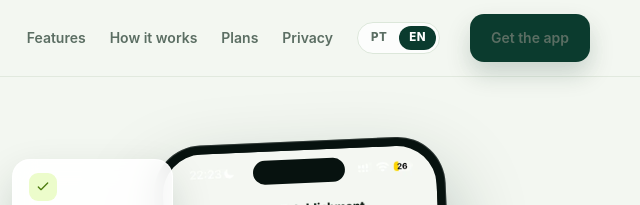
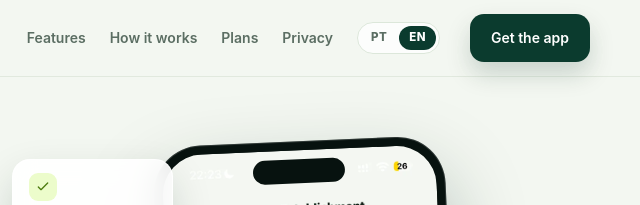
Before and after one commit to blivio/divenup-site, a plain HTML site: page index.html in a window 1280 px wide. Shown: the top 205 px of the page, 640-1280 px from the left. Drawn offline with Linux system fonts and the light colour scheme.

Commit message:
site: corrige contraste do texto do botao do cabecalho

```diff
--- a/index.html
+++ b/index.html
@@ -117,6 +117,9 @@
     .nav { display: flex; align-items: center; gap: 24px; margin-left: auto; }
     .nav a { color: var(--text-muted); font-weight: 600; font-size: 14px; }
     .nav a:hover { color: var(--primary); }
+    /* o link do menu tem especificidade maior que .btn-primary; reafirma o branco */
+    .nav a.btn-primary,
+    .nav a.btn-primary:hover { color: #fff; }
     .header-cta { margin-left: 6px; }
     .menu-btn {
       display: none; margin-left: auto; width: 44px; height: 44px;
```
